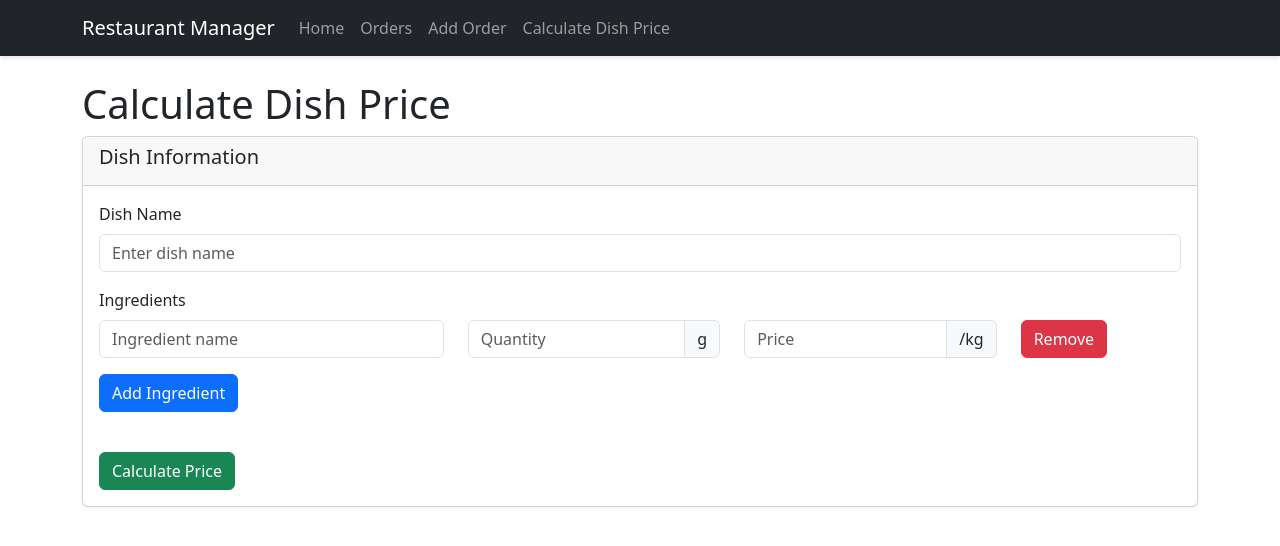
After one commit to EdwardAdelin/RestaurantManagement, a Flask app: page /calculate-price in a window 1280 px wide. The commit adds this page. Shown: the top 546 px of the page. Run offline with Flask 3, Linux system fonts and the light colour scheme.

Commit message:
added cost calculator

```diff
--- a/python/app.py
+++ b/python/app.py
@@ -146,5 +146,9 @@ def create_order_api():
     except Exception as e:
         return jsonify({'error': str(e)}), 400
 
+@app.route('/calculate-price', methods=['GET'])
+def calculate_price():
+    return render_template('calculate_price.html')
+
 if __name__ == '__main__':
     app.run(debug=True, host='0.0.0.0', port=8080)
--- a/python/templates/base.html
+++ b/python/templates/base.html
@@ -24,6 +24,9 @@
                     </li>
                     <li class="nav-item">
                         <a class="nav-link" href="/orders/add">Add Order</a>
+                    </li>
+                    <li class="nav-item">
+                        <a class="nav-link" href="/calculate-price">Calculate Dish Price</a>
                     </li>
                 </ul>
             </div>
--- /dev/null
+++ b/python/templates/calculate_price.html
@@ -0,0 +1,177 @@
+{% extends 'base.html' %}
+
+{% block content %}
+<h1>Calculate Dish Price</h1>
+
+<div class="card mb-4">
+    <div class="card-header">
+        <h5>Dish Information</h5>
+    </div>
+    <div class="card-body">
+        <div class="mb-3">
+            <label for="dish-name" class="form-label">Dish Name</label>
+            <input type="text" class="form-control" id="dish-name" placeholder="Enter dish name">
+        </div>
+
+        <div class="mb-3">
+            <label class="form-label">Ingredients</label>
+            <div id="ingredients-container">
+                <!-- Ingredients will be added dynamically -->
+                <div class="ingredient-row row mb-3">
+                    <div class="col-md-4">
+                        <input type="text" class="form-control ingredient-name" placeholder="Ingredient name">
+                    </div>
+                    <div class="col-md-3">
+                        <div class="input-group">
+                            <input type="number" class="form-control ingredient-quantity" min="0" step="0.01" placeholder="Quantity">
+                            <span class="input-group-text">g</span>
+                        </div>
+                    </div>
+                    <div class="col-md-3">
+                        <div class="input-group">
+                            <input type="number" class="form-control ingredient-price" min="0" step="0.01" placeholder="Price">
+                            <span class="input-group-text">/kg</span>
+                        </div>
+                    </div>
+                    <div class="col-md-2">
+                        <button type="button" class="btn btn-danger remove-ingredient">Remove</button>
+                    </div>
+                </div>
+            </div>
+        </div>
+
+        <button type="button" class="btn btn-primary mb-3" id="add-ingredient">Add Ingredient</button>
+
+        <div class="mt-4">
+            <button type="button" class="btn btn-success" id="calculate-price">Calculate Price</button>
+        </div>
+    </div>
+</div>
+
+<div class="card" id="result-card" style="display: none;">
+    <div class="card-header bg-success text-white">
+        <h5>Price Calculation Result</h5>
+    </div>
+    <div class="card-body">
+        <table class="table table-bordered">
+            <thead>
+                <tr>
+                    <th>Ingredient</th>
+                    <th>Quantity (g)</th>
+                    <th>Price/kg</th>
+                    <th>Cost</th>
+                </tr>
+            </thead>
+            <tbody id="ingredients-summary">
+                <!-- Results will be added dynamically -->
+            </tbody>
+            <tfoot>
+                <tr>
+                    <th colspan="3" class="text-end">Total Price:</th>
+                    <th id="total-price"></th>
+                </tr>
+            </tfoot>
+        </table>
+    </div>
+</div>
+{% endblock %}
+
+{% block scripts %}
+<script>
+document.addEventListener('DOMContentLoaded', function() {
+    const ingredientsContainer = document.getElementById('ingredients-container');
+    const addIngredientBtn = document.getElementById('add-ingredient');
+    const calculateBtn = document.getElementById('calculate-price');
+    const resultCard = document.getElementById('result-card');
+    const ingredientsSummary = document.getElementById('ingredients-summary');
+    const totalPriceElement = document.getElementById('total-price');
+
+    // Add new ingredient row
+    addIngredientBtn.addEventListener('click', function() {
+        const newRow = document.createElement('div');
+        newRow.className = 'ingredient-row row mb-3';
+        newRow.innerHTML = `
+            <div class="col-md-4">
+                <input type="text" class="form-control ingredient-name" placeholder="Ingredient name">
+            </div>
+            <div class="col-md-3">
+                <div class="input-group">
+                    <input type="number" class="form-control ingredient-quantity" min="0" step="0.01" placeholder="Quantity">
+                    <span class="input-group-text">g</span>
+                </div>
+            </div>
+            <div class="col-md-3">
+                <div class="input-group">
+                    <input type="number" class="form-control ingredient-price" min="0" step="0.01" placeholder="Price">
+                    <span class="input-group-text">/kg</span>
+                </div>
+            </div>
+            <div class="col-md-2">
+                <button type="button" class="btn btn-danger remove-ingredient">Remove</button>
+            </div>
+        `;
+        ingredientsContainer.appendChild(newRow);
+
+        // Add event listener to the new remove button
+        newRow.querySelector('.remove-ingredient').addEventListener('click', function() {
+            newRow.remove();
+        });
+    });
+
+    // Initial remove button functionality
+    document.querySelector('.remove-ingredient').addEventListener('click', function() {
+        if (document.querySelectorAll('.ingredient-row').length > 1) {
+            this.closest('.ingredient-row').remove();
+        } else {
+            alert('You need at least one ingredient!');
+        }
+    });
+
+    // Calculate price
+    calculateBtn.addEventListener('click', function() {
+        const dishName = document.getElementById('dish-name').value;
+        const ingredients = [];
+        let totalPrice = 0;
+
+        // Collect all ingredient data
+        document.querySelectorAll('.ingredient-row').forEach(row => {
+            const name = row.querySelector('.ingredient-name').value;
+            const quantityGrams = parseFloat(row.querySelector('.ingredient-quantity').value) || 0;
+            const pricePerKg = parseFloat(row.querySelector('.ingredient-price').value) || 0;
+
+            // Calculate cost for this ingredient (convert grams to kg)
+            const cost = (quantityGrams / 1000) * pricePerKg;
+            totalPrice += cost;
+
+            ingredients.push({
+                name,
+                quantityGrams,
+                pricePerKg,
+                cost
+            });
+        });
+
+        // Clear previous results
+        ingredientsSummary.innerHTML = '';
+
+        // Add all ingredients to the summary
+        ingredients.forEach(ingredient => {
+            const row = document.createElement('tr');
+            row.innerHTML = `
+                <td>${ingredient.name || 'Unnamed Ingredient'}</td>
+                <td>${ingredient.quantityGrams.toFixed(2)} g</td>
+                <td>$${ingredient.pricePerKg.toFixed(2)}/kg</td>
+                <td>$${ingredient.cost.toFixed(2)}</td>
+            `;
+            ingredientsSummary.appendChild(row);
+        });
+
+        // Update total price
+        totalPriceElement.textContent = `$${totalPrice.toFixed(2)}`;
+
+        // Show results
+        resultCard.style.display = 'block';
+    });
+});
+</script>
+{% endblock %}
```
